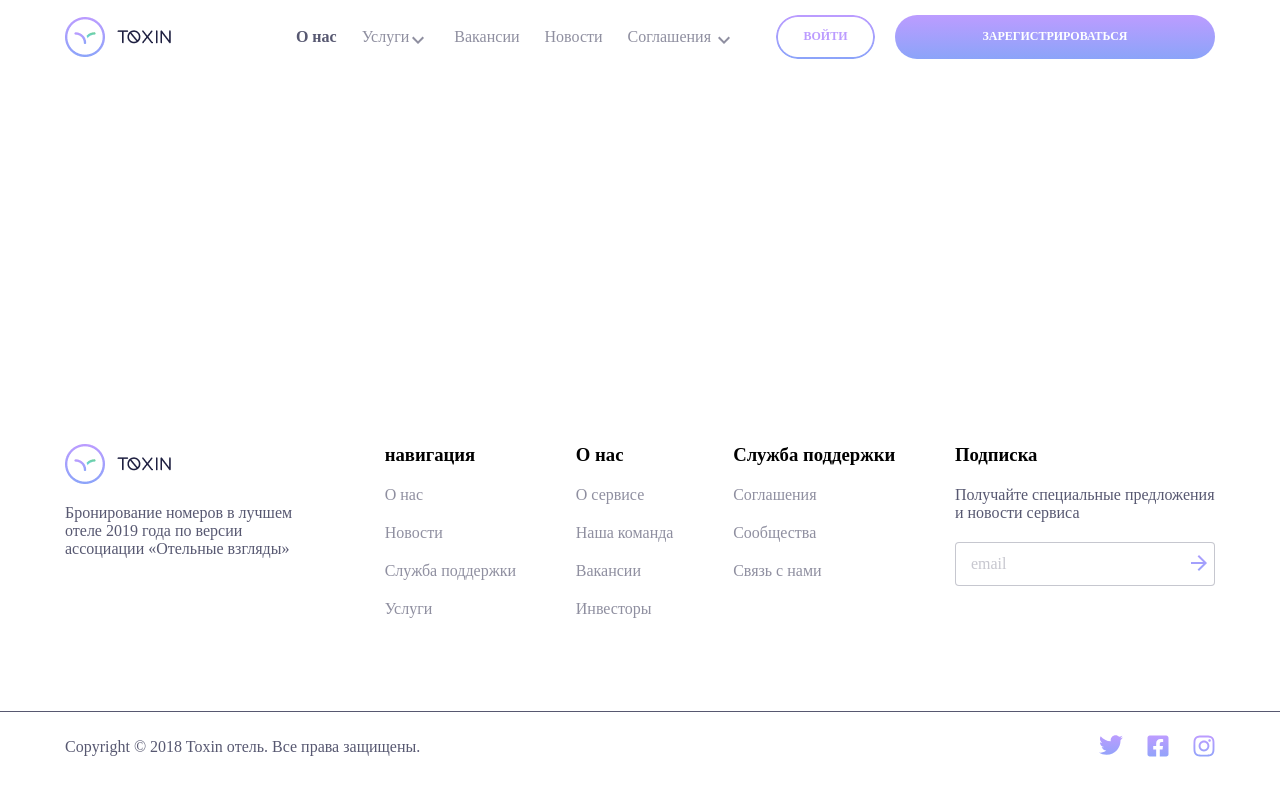
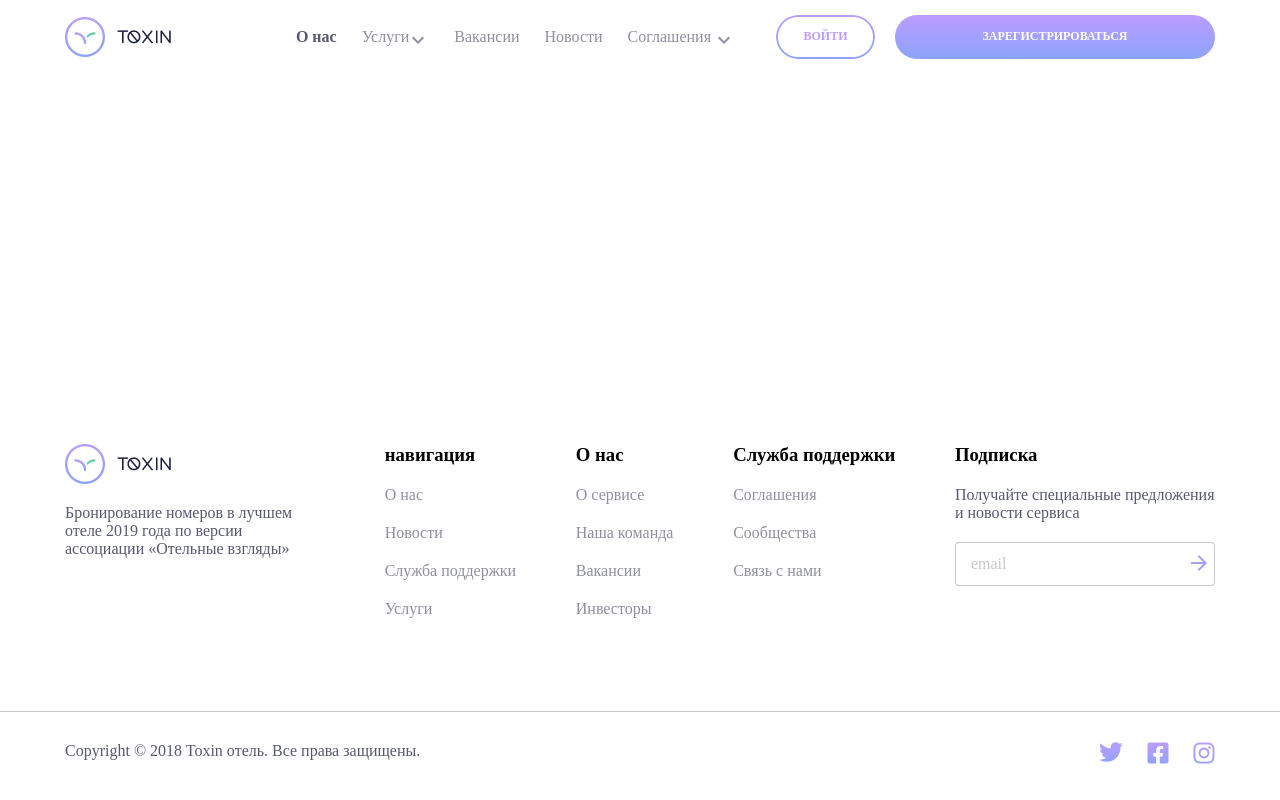
Before and after one commit to Khvostov-Nik/project_1, a website: page src/index.pug in a window 1280 px wide. Drawn offline with nearby package versions, Linux system fonts and the light colour scheme; files that its build step writes are made by us from their sources.

Commit message:
правка

```diff
--- a/src/styles/style.scss
+++ b/src/styles/style.scss
@@ -199,7 +199,7 @@
 .footer__line{
     width: 100vw;
     height: 1px;
-    background-color: $darkShade75;
+    background-color: $darkShade25;
 
 }
 .footer__subscript {
@@ -213,12 +213,9 @@
 .footer__socielcopy {
     display: flex;
     justify-content: space-between;
-    height: 70px;
-    align-items: center;
+    padding-top: 30px;
+    height: 50px;
 }
-
-
-
 
 .copyright {
     color: $darkShade75;
```
Also changed, not shown: src/styles/style.css, 1 other file.
